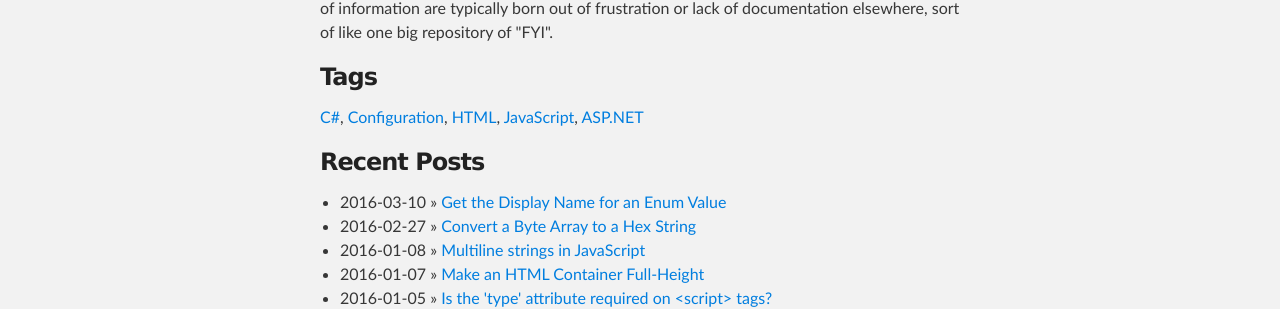
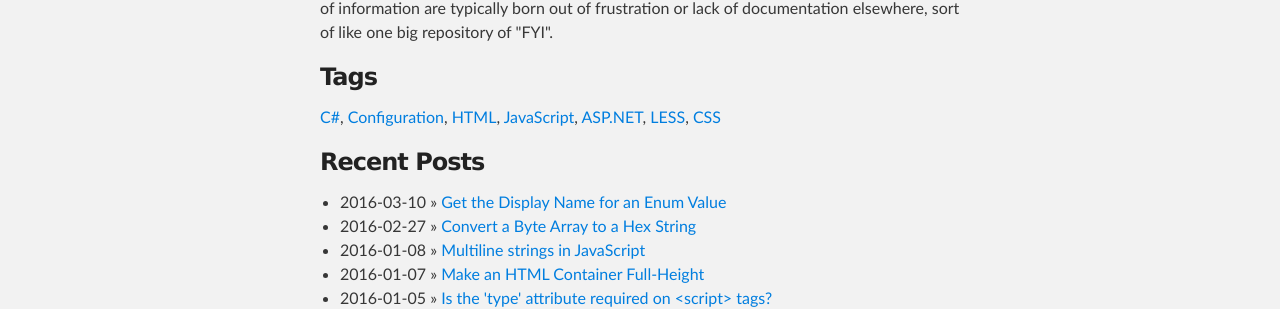
Before and after one commit to qJake/tidbits, a Jekyll site: the page built from index.html, in a window 1280 px wide. Shown: the part 372-681 px from the top of the page. Built offline with Jekyll 4.4.1, drawn with Linux system fonts in a browser that asks for light colours; nearby versions of some CDN libraries.

Commit message:
Update tags.yml

```diff
--- a/_data/tags.yml
+++ b/_data/tags.yml
@@ -12,3 +12,9 @@
 
 - slug: aspnet
   name: "ASP.NET"
+
+- slug: less
+  name: "LESS"
+
+- slug: css
+  name: "CSS"
```
